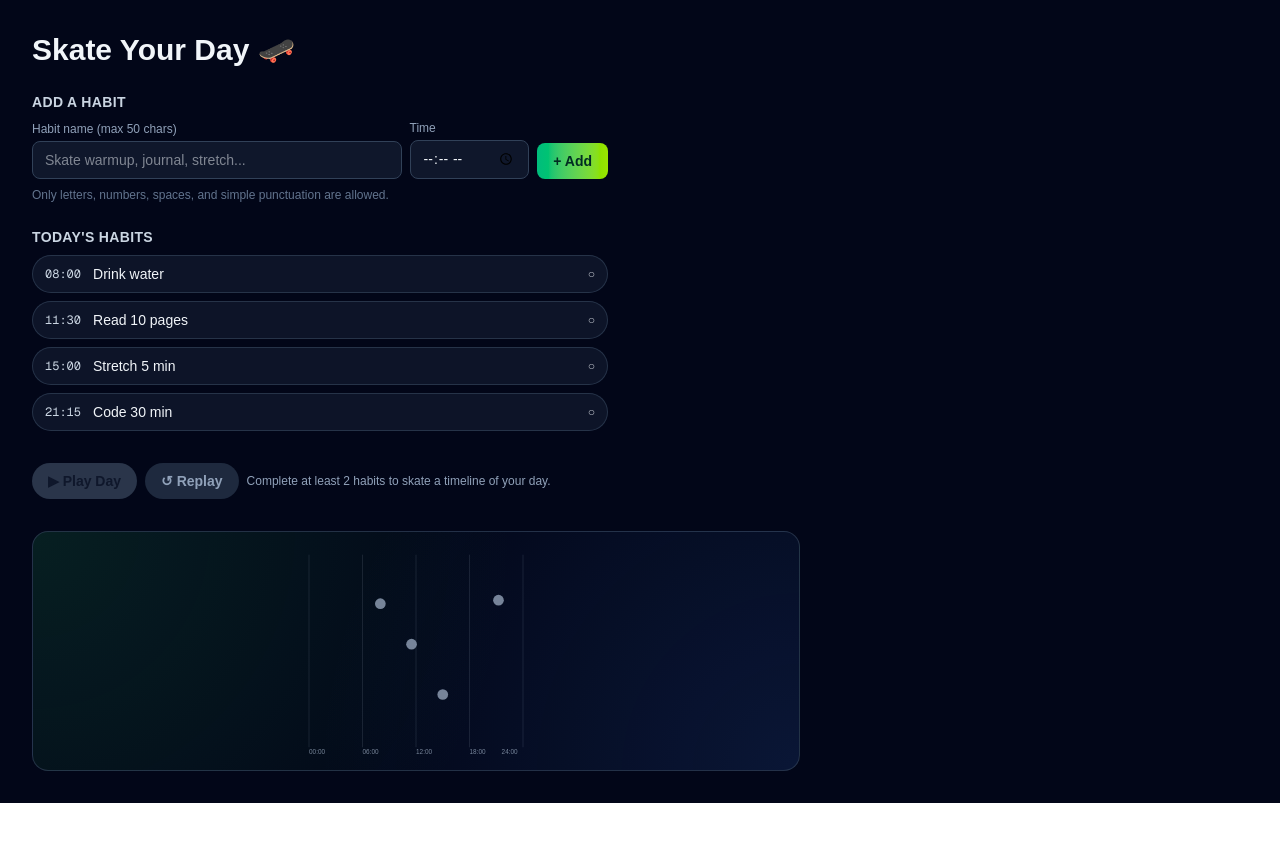
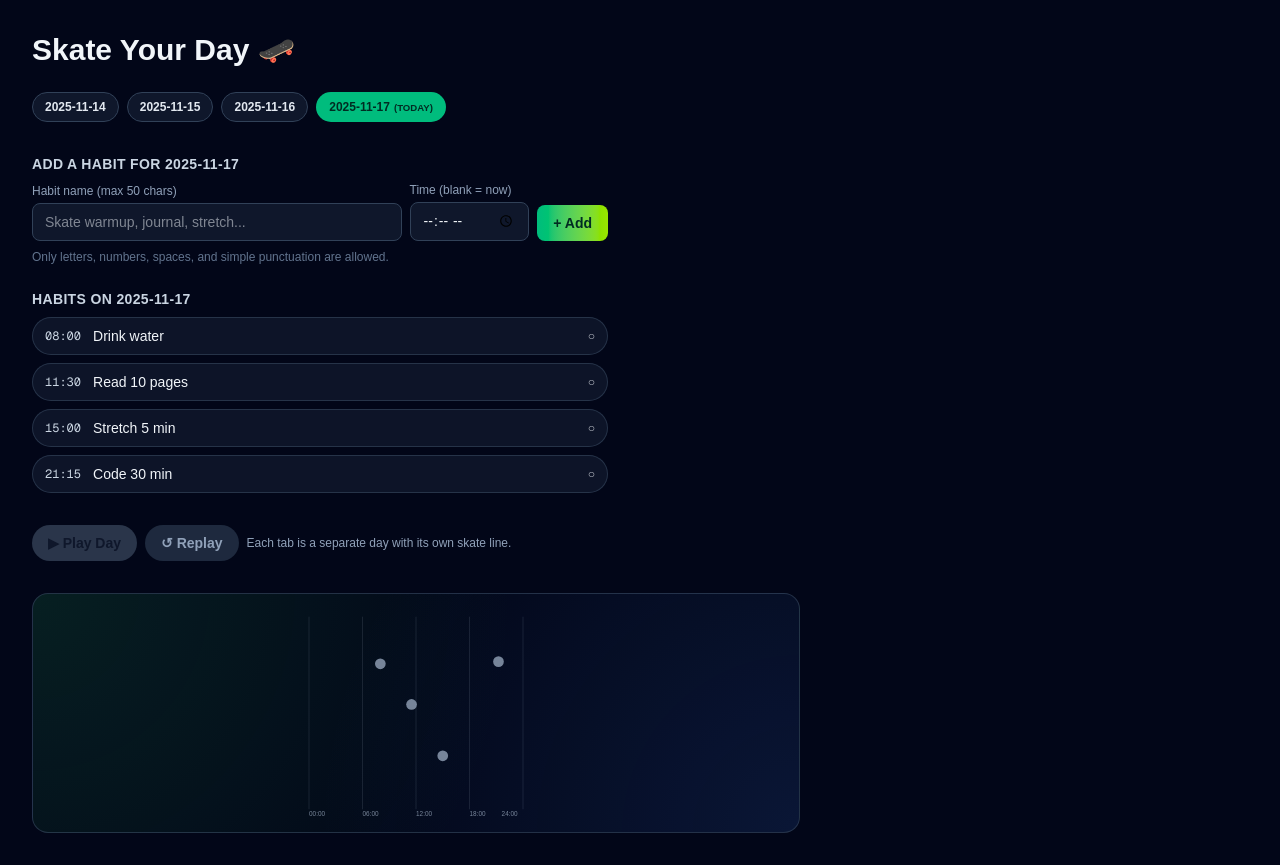
Before and after one commit to chulahn/Sk8Habit, a Next.js app in the folder skate-your-day/: page / in a window 1280 px wide. Before the commit the page ends 803 px from the top, so only its background shows below. Built offline with nearby package versions, Linux system fonts and the light colour scheme.

Commit message:
multiple days

```diff
--- a/skate-your-day/app/page.tsx
+++ b/skate-your-day/app/page.tsx
@@ -1,18 +1,46 @@
 "use client";
 
-import { useState, useEffect, useMemo, useRef, FormEvent } from "react";
+import {
+  useState,
+  useEffect,
+  useMemo,
+  useRef,
+  FormEvent,
+} from "react";
 
 type Habit = {
   id: number;
   name: string;
-  timeLabel: string;   // "HH:MM"
-  timeMins: number;    // minutes since midnight
-  y: number;           // 0–100, random visual offset
+  timeLabel: string; // "HH:MM"
+  timeMins: number;  // minutes since midnight
+  y: number;         // vertical position 0–100
   completed: boolean;
 };
 
-// Base habits with hardcoded times
-const baseHabits: Omit<Habit, "y" | "completed">[] = [
+type DayData = {
+  id: string; // "YYYY-MM-DD"
+  habits: Habit[];
+};
+
+// ---------- helpers ----------
+
+function getTodayId() {
+  const d = new Date();
+  const year = d.getFullYear();
+  const month = String(d.getMonth() + 1).padStart(2, "0");
+  const day = String(d.getDate()).padStart(2, "0");
+  return `${year}-${month}-${day}`;
+}
+
+function getCurrentTimeHHMM() {
+  const now = new Date();
+  const h = now.getHours().toString().padStart(2, "0");
+  const m = now.getMinutes().toString().padStart(2, "0");
+  return `${h}:${m}`;
+}
+
+// Base template for NEW days (not hardcoded ones)
+const baseHabitsTemplate = [
   {
     id: 1,
     name: "Drink water",
@@ -39,41 +67,183 @@ const baseHabits: Omit<Habit, "y" | "completed">[] = [
   },
 ];
 
-export default function Home() {
-  const [habits, setHabits] = useState<Habit[]>(() => {
-  // Try loading from storage
-  if (typeof window !== "undefined") {
-    const saved = localStorage.getItem("habits");
-    if (saved) return JSON.parse(saved);
+// Hardcoded test data so you can see multiple days/tabs immediately
+// Note: y is fixed numbers here, not random
+const testDaysSeed: DayData[] = [
+  {
+    id: "2025-11-14",
+    habits: [
+      {
+        id: 1,
+        name: "Morning stretch",
+        timeLabel: "08:00",
+        timeMins: 8 * 60,
+        y: 30,
+        completed: true,
+      },
+      {
+        id: 2,
+        name: "Read 10 pages",
+        timeLabel: "10:15",
+        timeMins: 10 * 60 + 15,
+        y: 55,
+        completed: true,
+      },
+      {
+        id: 3,
+        name: "Skate practice",
+        timeLabel: "16:30",
+        timeMins: 16 * 60 + 30,
+        y: 70,
+        completed: false,
+      },
+    ],
+  },
+  {
+    id: "2025-11-15",
+    habits: [
+      {
+        id: 1,
+        name: "Hydrate",
+        timeLabel: "09:00",
+        timeMins: 9 * 60,
+        y: 25,
+        completed: true,
+      },
+      {
+        id: 2,
+        name: "Code 30 min",
+        timeLabel: "13:45",
+        timeMins: 13 * 60 + 45,
+        y: 60,
+        completed: true,
+      },
+      {
+        id: 3,
+        name: "Evening walk",
+        timeLabel: "20:10",
+        timeMins: 20 * 60 + 10,
+        y: 45,
+        completed: true,
+      },
+    ],
+  },
+  {
+    id: "2025-11-16",
+    habits: [
+      {
+        id: 1,
+        name: "Journal",
+        timeLabel: "07:30",
+        timeMins: 7 * 60 + 30,
+        y: 40,
+        completed: false,
+      },
+      {
+        id: 2,
+        name: "Stretch 5 min",
+        timeLabel: "12:00",
+        timeMins: 12 * 60,
+        y: 65,
+        completed: false,
+      },
+      {
+        id: 3,
+        name: "Skate clips",
+        timeLabel: "18:20",
+        timeMins: 18 * 60 + 20,
+        y: 35,
+        completed: false,
+      },
+    ],
+  },
+];
+
+// For brand-new days only: assign random y once per habit
+function createDay(id: string): DayData {
+  return {
+    id,
+    habits: baseHabitsTemplate.map((h) => ({
+      ...h,
+      y: Math.floor(20 + Math.random() * 60), // random ONCE per habit
+      completed: false,
+    })),
+  };
 }
 
-  // Otherwise generate them ONCE
-  return baseHabits.map((h) => ({
-    ...h,
-    y: 20 + Math.random() * 60,
-    completed: false,
-  }));
+export default function Home() {
+  // ---------- days + active day ----------
+
+  const [days, setDays] = useState<DayData[]>(() => {
+    if (typeof window !== "undefined") {
+      const saved = localStorage.getItem("skateDays");
+      if (saved) {
+        try {
+          const parsed = JSON.parse(saved) as DayData[];
+          if (Array.isArray(parsed) && parsed.length > 0) {
+            return parsed;
+          }
+        } catch {
+          // ignore
+        }
+      }
+    }
+    // If nothing saved, start with test data so you can see multiple tabs
+    return testDaysSeed;
   });
 
+  const [activeDayId, setActiveDayId] = useState<string>(getTodayId);
+
+  // After days load / change, make sure we have an active day
+  useEffect(() => {
+    const todayId = getTodayId();
+    if (days.some((d) => d.id === todayId)) {
+      setActiveDayId(todayId);
+    } else if (days.length > 0) {
+      setActiveDayId(days[0].id);
+    }
+  }, [days]);
+
+  // Ensure today exists as a day (random y assigned only here for new days)
+  useEffect(() => {
+    const todayId = getTodayId();
+    setDays((prev) => {
+      if (prev.some((d) => d.id === todayId)) return prev;
+      return [...prev, createDay(todayId)];
+    });
+  }, []);
+
+  // Persist days whenever they change
+  useEffect(() => {
+    if (typeof window !== "undefined") {
+      localStorage.setItem("skateDays", JSON.stringify(days));
+    }
+  }, [days]);
+
+  const activeDay =
+    days.find((d) => d.id === activeDayId) ?? days[0] ?? null;
+  const habits: Habit[] = activeDay?.habits ?? [];
+
+  // ---------- animation + form state ----------
+
   const [isPlaying, setIsPlaying] = useState(false);
-  const [progress, setProgress] = useState(0); // 0 → 1 across full path
+  const [progress, setProgress] = useState(0); // 0 → 1 along path
 
-  // New habit form state
   const [newName, setNewName] = useState("");
-  const [newTime, setNewTime] = useState("");
+  const [newTime, setNewTime] = useState(""); // empty = use current time
   const [formError, setFormError] = useState("");
 
-  useEffect(() => {
-  if (typeof window !== "undefined") {
-    localStorage.setItem("habits", JSON.stringify(habits));
-  }
-}, [habits]);
-
-  // Simple regex: letters, numbers, spaces, and some basic punctuation.
-  // Blocks angle brackets, slashes, etc. to avoid weird injection-y strings.
+  // Only letters, numbers, spaces, and simple punctuation
   const nameRegex = /^[a-zA-Z0-9\s.,'!?#-]{1,50}$/;
 
-  // Completed habits sorted by time of day → left to right on x axis
+  // Reset animation when switching day
+  useEffect(() => {
+    setIsPlaying(false);
+    setProgress(0);
+  }, [activeDayId]);
+
+  // ---------- derived path for the active day ----------
+
   const completedHabits = habits
     .filter((h) => h.completed)
     .sort((a, b) => a.timeMins - b.timeMins);
@@ -81,12 +251,11 @@ export default function Home() {
   const pathPoints = completedHabits.map(
     (h) =>
       [
-        (h.timeMins / (24 * 60)) * 100, // normalize 0–1440 → 0–100
+        (h.timeMins / (24 * 60)) * 100, // time 0–1440 → x 0–100
         h.y,
       ] as [number, number]
   );
 
-  // Build segments for smooth interpolation
   const { segments, totalLength } = useMemo(() => {
     if (pathPoints.length < 2) {
       return {
@@ -121,12 +290,20 @@ export default function Home() {
     return { segments: segs, totalLength: lengthSum };
   }, [pathPoints]);
 
-  // Toggle habit completion
-  const toggleHabit = (id: number) => {
-    setHabits((prev) =>
-      prev.map((h) =>
-        h.id === id ? { ...h, completed: !h.completed } : h
-      )
+  // ---------- actions ----------
+
+  const toggleHabit = (habitId: number) => {
+    if (!activeDay) return;
+    setDays((prev) =>
+      prev.map((day) => {
+        if (day.id !== activeDay.id) return day;
+        return {
+          ...day,
+          habits: day.habits.map((h) =>
+            h.id === habitId ? { ...h, completed: !h.completed } : h
+          ),
+        };
+      })
     );
   };
 
@@ -142,16 +319,10 @@ export default function Home() {
     setIsPlaying(true);
   };
 
-  function getCurrentTimeHHMM() {
-    const now = new Date();
-    const h = now.getHours().toString().padStart(2, "0");
-    const m = now.getMinutes().toString().padStart(2, "0");
-    return `${h}:${m}`;
-  }
-
-  // Add new habit (with validation)
   const handleAddHabit = (e: FormEvent) => {
     e.preventDefault();
+    if (!activeDay) return;
+
     const trimmed = newName.trim();
 
     if (!trimmed) {
@@ -164,11 +335,12 @@ export default function Home() {
     }
     if (!nameRegex.test(trimmed)) {
       setFormError(
-        "Use only letters, numbers, spaces, and basic punctuation."
+        "Use only letters, numbers, spaces, and simple punctuation."
       );
       return;
     }
-    // If empty time, use current time
+
+    // Time logic: if empty, use current time
     let chosenTime = newTime;
     if (!chosenTime || chosenTime.trim() === "") {
       chosenTime = getCurrentTimeHHMM();
@@ -197,33 +369,43 @@ export default function Home() {
 
     const timeMins = hours * 60 + mins;
 
-    setHabits((prev) => {
-      const nextId = prev.length ? Math.max(...prev.map((h) => h.id)) + 1 : 1;
-      return [
-        ...prev,
+    setDays((prev) =>
+      prev.map((day) => {
+        if (day.id !== activeDay.id) return day;
+        const nextId =
+          day.habits.length > 0
+            ? Math.max(...day.habits.map((h) => h.id)) + 1
+            : 1;
+        return {
+          ...day,
+          habits: [
+            ...day.habits,
             {
               id: nextId,
               name: trimmed,
               timeLabel: chosenTime,
               timeMins,
-          y: 20 + Math.random() * 60,
+              y: Math.floor(20 + Math.random() * 60), // random ONCE for new habit
               completed: false,
             },
-      ];
-    });
+          ],
+        };
+      })
+    );
 
     setNewName("");
     setNewTime("");
     setFormError("");
   };
 
-  // Animation
+  // ---------- animation ----------
+
   const animationRef = useRef<number | null>(null);
 
   useEffect(() => {
     if (!isPlaying || totalLength <= 0) return;
 
-    const duration = 4000; // ms for full path
+    const duration = 4000; // ms for full run
     const startTime = performance.now();
 
     const tick = (now: number) => {
@@ -247,7 +429,6 @@ export default function Home() {
     };
   }, [isPlaying, totalLength]);
 
-  // Position of skater based on progress along path
   const skaterPosition = useMemo(() => {
     if (pathPoints.length === 0) return null;
     if (pathPoints.length === 1 || totalLength === 0) {
@@ -274,14 +455,45 @@ export default function Home() {
   const canPlay = pathPoints.length >= 2 && !isPlaying;
   const canReplay = pathPoints.length >= 2 && !isPlaying && progress >= 1;
 
+  const todayId = getTodayId();
+
   return (
     <main className="min-h-screen flex flex-col gap-6 p-4 sm:p-8 bg-slate-950 text-slate-100">
       <h1 className="text-2xl sm:text-3xl font-bold">Skate Your Day 🛹</h1>
 
+      {/* Day tabs */}
+      <section className="flex flex-wrap gap-2 mb-2">
+        {days
+          .slice()
+          .sort((a, b) => a.id.localeCompare(b.id))
+          .map((day) => {
+            const isActive = day.id === activeDayId;
+            const isToday = day.id === todayId;
+            return (
+              <button
+                key={day.id}
+                onClick={() => setActiveDayId(day.id)}
+                className={`px-3 py-1.5 rounded-full text-xs font-semibold border ${
+                  isActive
+                    ? "bg-emerald-500 text-emerald-950 border-transparent"
+                    : "bg-slate-900 text-slate-200 border-slate-700"
+                }`}
+              >
+                {day.id}
+                {isToday && (
+                  <span className="ml-1 text-[0.6rem] uppercase">
+                    (Today)
+                  </span>
+                )}
+              </button>
+            );
+          })}
+      </section>
+
       {/* Add habit form */}
       <section className="max-w-xl space-y-2">
         <h2 className="text-sm font-semibold text-slate-300 uppercase tracking-wide">
-          Add a habit
+          Add a habit for {activeDay?.id ?? "…"}
         </h2>
         <form
           onSubmit={handleAddHabit}
@@ -300,10 +512,13 @@ export default function Home() {
             />
           </div>
           <div className="flex flex-col gap-1">
-            <label className="text-xs text-slate-400">Time</label>
+            <label className="text-xs text-slate-400">
+              Time (blank = now)
+            </label>
             <input
               type="time"
               value={newTime}
+              placeholder="09:00"
               onChange={(e) => setNewTime(e.target.value)}
               className="rounded-lg bg-slate-900 border border-slate-700 px-3 py-2 text-sm focus:outline-none focus:ring-2 focus:ring-emerald-500/70"
             />
@@ -326,7 +541,7 @@ export default function Home() {
       {/* Habit list */}
       <section className="flex flex-col gap-2 max-w-xl">
         <h2 className="text-sm font-semibold text-slate-300 uppercase tracking-wide">
-          Today&apos;s habits
+          Habits on {activeDay?.id ?? "…"}
         </h2>
         {habits
           .slice()
@@ -381,14 +596,14 @@ export default function Home() {
         </button>
 
         <span className="text-xs text-slate-400">
-          Complete at least 2 habits to skate a timeline of your day.
+          Each tab is a separate day with its own skate line.
         </span>
       </div>
 
-      {/* Skatepark timeline map */}
+      {/* Timeline / skate map */}
       <div className="mt-2 w-full max-w-3xl aspect-[3/1] sm:aspect-[16/5] rounded-2xl p-3 bg-slate-950 border border-slate-700/70 bg-[radial-gradient(circle_at_top_left,#22c55e22,transparent_60%),radial-gradient(circle_at_bottom_right,#3b82f622,transparent_60%)]">
         <svg viewBox="0 0 100 100" className="w-full h-full">
-          {/* time axis grid */}
+          {/* time grid */}
           {[0, 25, 50, 75, 100].map((x) => (
             <g key={x}>
               <line
@@ -402,7 +617,7 @@ export default function Home() {
             </g>
           ))}
 
-          {/* labels for time (approx) */}
+          {/* time labels */}
           <text
             x={0}
             y={98}
@@ -461,14 +676,13 @@ export default function Home() {
             const x = (h.timeMins / (24 * 60)) * 100;
             const y = h.y;
             return (
-              <g key={h.id}>
               <circle
+                key={h.id}
                 cx={x}
                 cy={y}
                 r={h.completed ? 3.5 : 2.5}
                 fill={h.completed ? "#22c55e" : "rgba(148,163,184,0.8)"}
               />
-              </g>
             );
           })}
 
```
Lines whose indentation alone changed are shown as unchanged.
